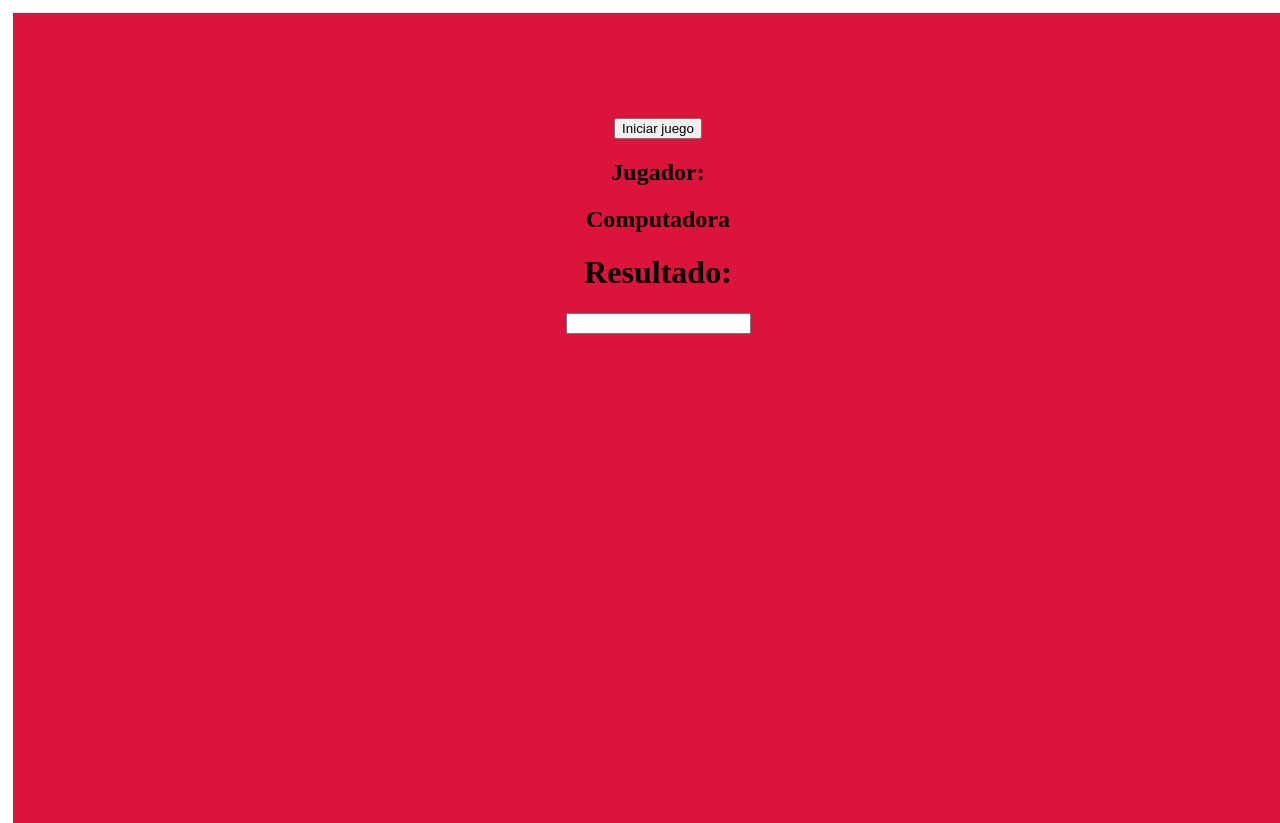
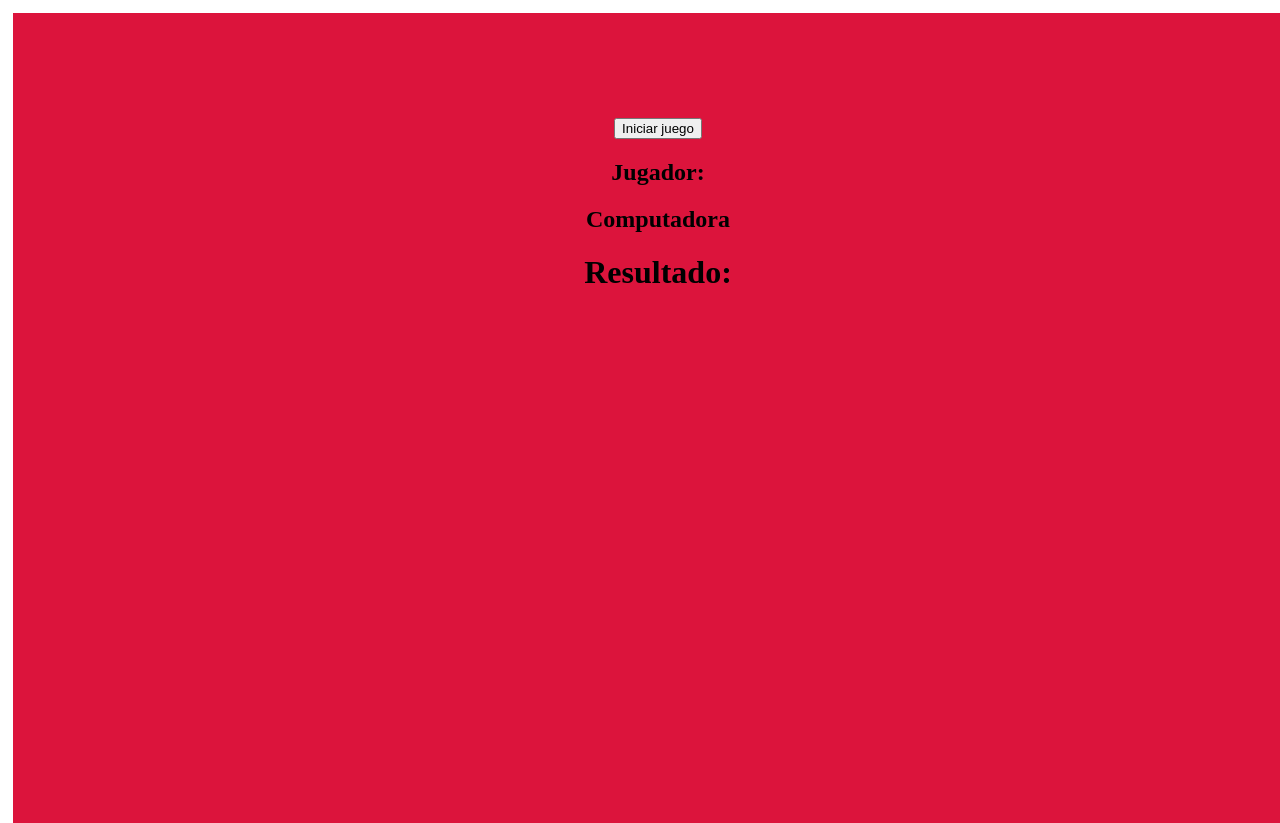
Before and after one commit to misaelBullon/piedra_papel_tijera, a plain HTML site: page index.html in a window 1280 px wide. Shown: the top 823 px of the page. Drawn offline with Linux system fonts and the light colour scheme.

Commit message:
Version final

```diff
--- a/index.html
+++ b/index.html
@@ -14,7 +14,7 @@
             <h2 id="j">Jugador:</h2>
             <h2 id="c">Computadora</h2>
             <h1 id="resultado">Resultado:</h1>
-            <input type="email" name="" id="email">
+
         </div>
     </div>
 
```
